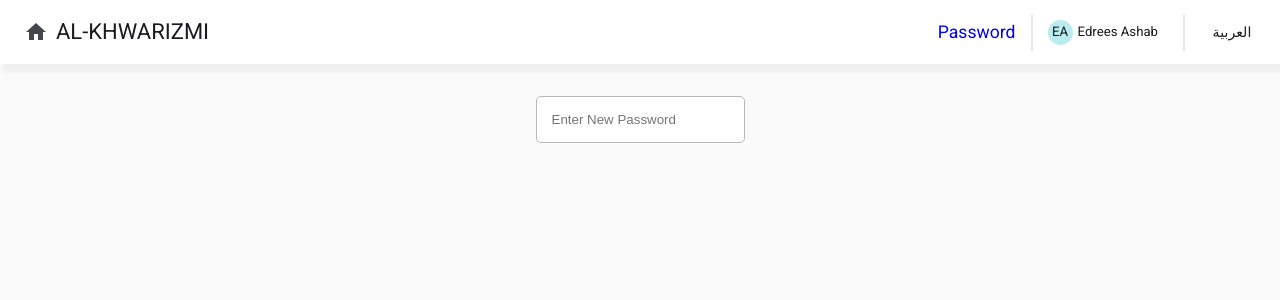
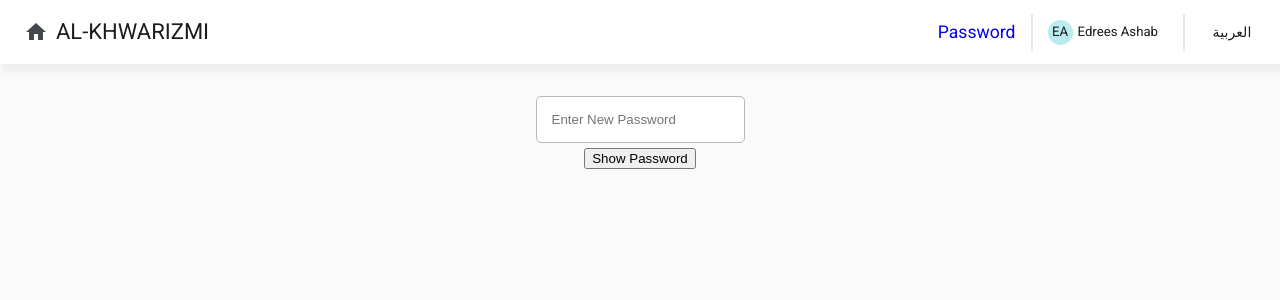
Before and after one commit to EdreesAshab/learning, an Angular app: page /password in a window 1280 px wide. Shown: the top 300 px of the page. Built offline with nearby package versions, Linux system fonts and the light colour scheme.

Commit message:
Added show password

```diff
--- a/src/app/components/password/password.component.css
+++ b/src/app/components/password/password.component.css
@@ -23,4 +23,5 @@
   padding: 15px;
   border: 1px solid #b8b8b8;
   border-radius: 5px;
+  margin-bottom: 5px;
 }
--- a/src/app/components/password/password.component.html
+++ b/src/app/components/password/password.component.html
@@ -1,6 +1,6 @@
 <div class="password">
   <input
-    type="password"
+    type="{{ isHidden }}"
     matInput
     placeholder="Enter New Password"
     class="passwordInput"
@@ -12,6 +12,8 @@
     [(ngModel)]="password"
   />
 
+  <button (click)="toggleShowPassword()">{{ showPasswordBtn }}</button>
+
   <div class="invalidPasswordModel" *ngIf="invalidRules.length !== 0">
     <h4>PASSWORD NOT ALLOWED</h4>
     <ul *ngFor="let rule of invalidRules">
--- a/src/app/components/password/password.component.ts
+++ b/src/app/components/password/password.component.ts
@@ -15,6 +15,8 @@ export class PasswordComponent {
   userName: string = 'edrees15';
   email: string = 'edrees@email.com';
   invalidRules: Rule[] = [];
+  isHidden: string = 'password';
+  showPasswordBtn: string = 'Show Password';
 
   rules: Rule[] = [
     {
@@ -75,4 +77,14 @@ export class PasswordComponent {
 
     return this.invalidRules.length === 0;
   }
+
+  toggleShowPassword() {
+    if (this.isHidden === 'password') {
+      this.isHidden = 'text';
+      this.showPasswordBtn = 'Hide Password';
+    } else if (this.isHidden === 'text') {
+      this.isHidden = 'password';
+      this.showPasswordBtn = 'Show Password';
+    }
+  }
 }
```
